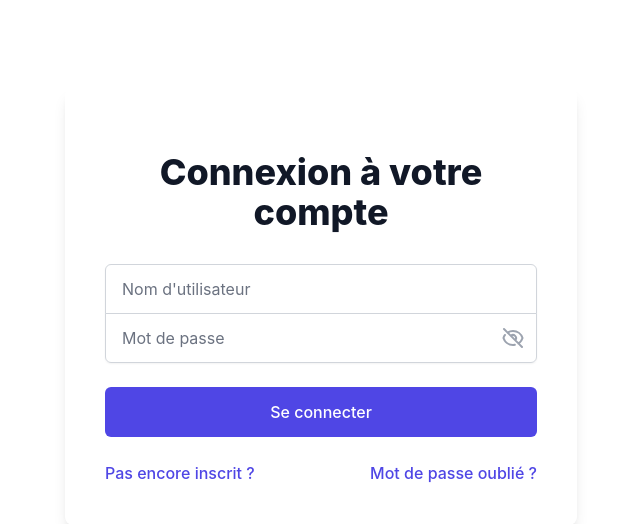
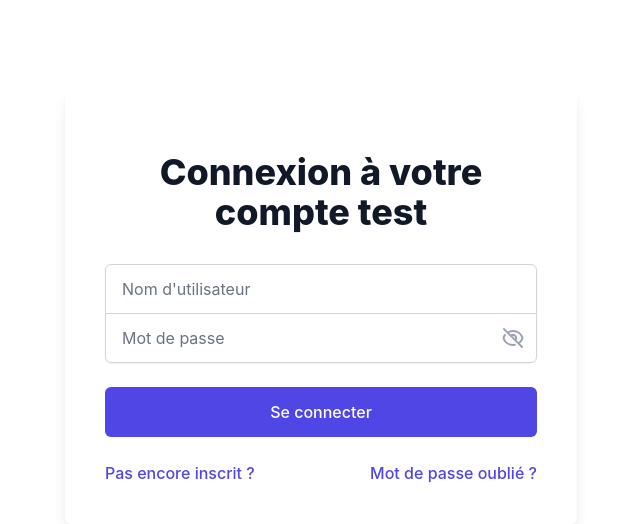
Before and after one commit to sibylassana95/DjangoAuthentification, a Django app: page /login/ in a window 1280 px wide. Shown: the part 167-691 px from the top of the page, without its empty margins (319-959 px from the left). Run offline with Django 5.2, Linux system fonts and the light colour scheme; some libraries are stand-ins or nearby versions.

Commit message:
Mise à jour du texte du titre de connexion dans le template login.html

```diff
--- a/templates/login.html
+++ b/templates/login.html
@@ -8,7 +8,7 @@
   <div class="max-w-lg w-full space-y-8 bg-white dark:bg-gray-800 p-10 rounded-lg shadow-lg">
     <div>
       <h2 class="mt-6 text-center text-4xl font-extrabold text-gray-900 dark:text-white">
-        Connexion à votre compte
+        Connexion à votre compte test
       </h2>
     </div>
     <form class="mt-8 space-y-6" method="POST">
```
